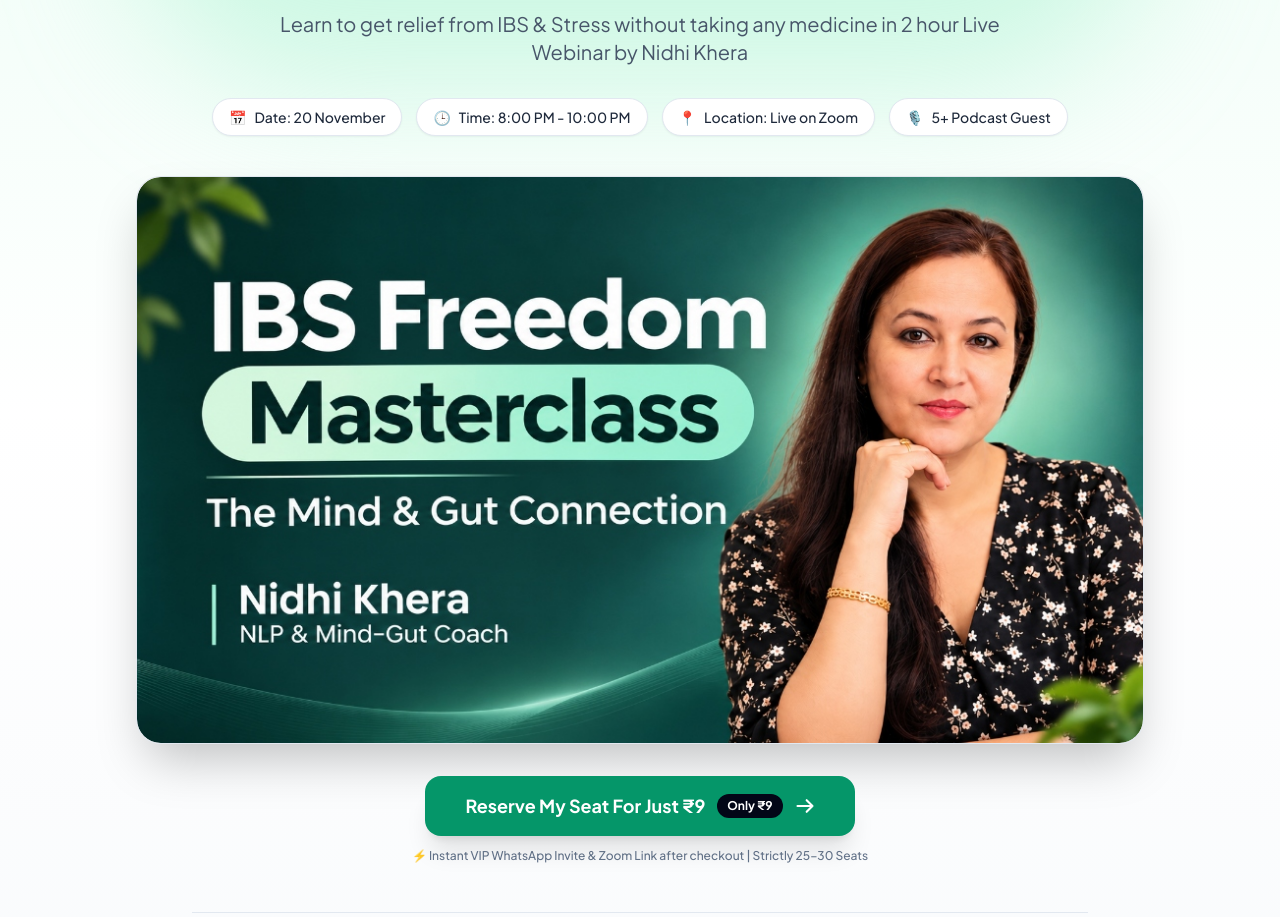
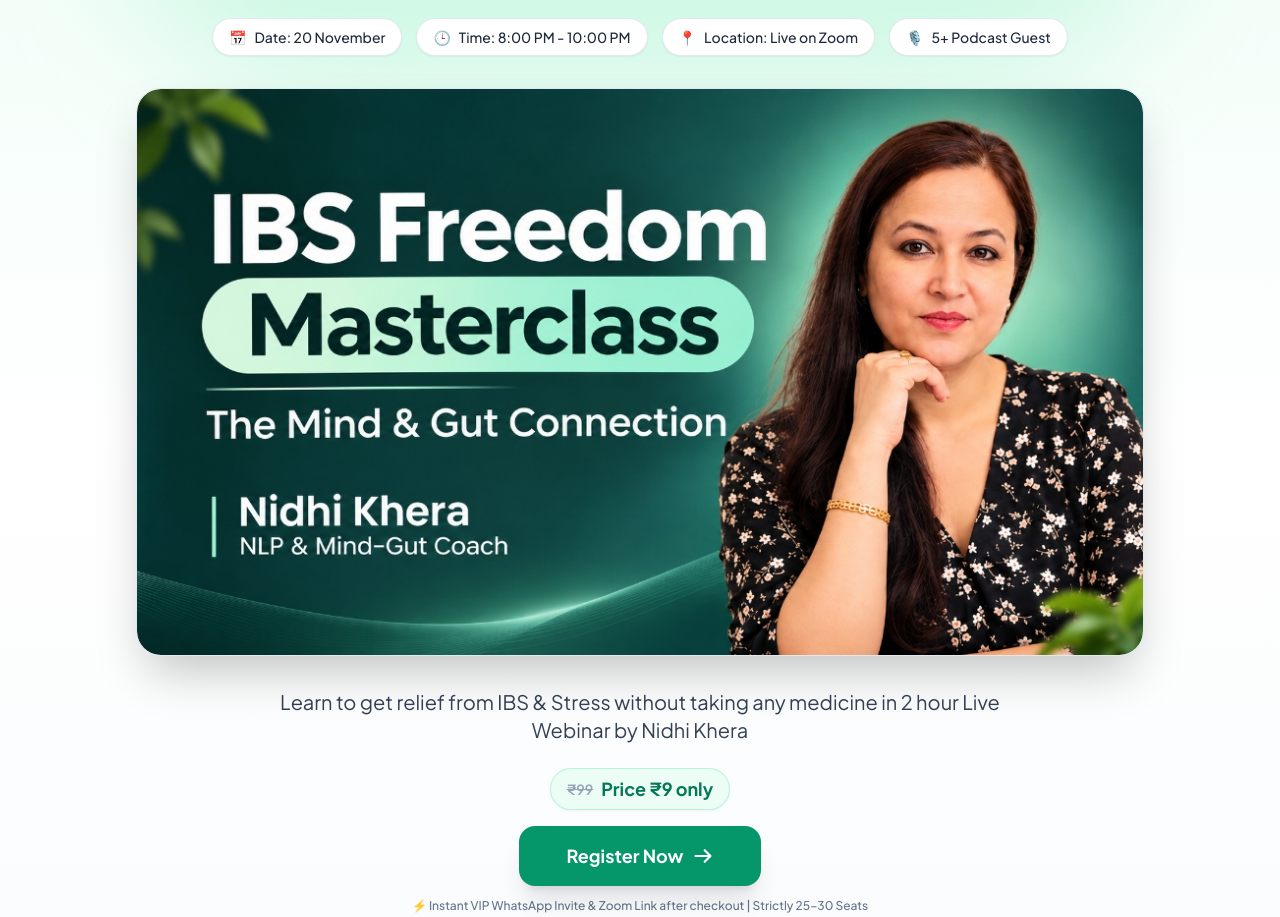
Before and after one commit to sagarburman1920/nidhikhera, a plain HTML site: page index.html in a window 1280 px wide. Shown: the part 375-1292 px from the top of the page. Drawn offline with nearby package versions, Linux system fonts and the light colour scheme.

Commit message:
Move subheading below banner, add price off showcase, set CTA button to Register Now

```diff
--- a/index.html
+++ b/index.html
@@ -118,13 +118,8 @@
         Connection Masterclass
       </h1>
 
-      <!-- Subheading -->
-      <p class="text-base sm:text-lg md:text-xl text-slate-600 max-w-3xl mx-auto mt-5 leading-relaxed font-normal">
-        Learn to get relief from IBS & Stress without taking any medicine in 2 hour Live Webinar by Nidhi Khera
-      </p>
-
       <!-- Capsule Section -->
-      <div class="flex flex-wrap items-center justify-center gap-2.5 sm:gap-3.5 max-w-4xl mx-auto mt-8">
+      <div class="flex flex-wrap items-center justify-center gap-2.5 sm:gap-3.5 max-w-4xl mx-auto mt-7">
         <div class="inline-flex items-center gap-2 px-4 py-2 rounded-full border border-slate-200 bg-white text-slate-800 text-xs sm:text-sm font-medium shadow-sm hover:border-gut-400 transition">
           <span>📅</span> <span>Date: 20 November</span>
         </div>
@@ -140,7 +135,7 @@
       </div>
 
       <!-- Masterclass Hero Banner Image -->
-      <div class="mt-10 max-w-5xl mx-auto px-2">
+      <div class="mt-8 max-w-5xl mx-auto px-2">
         <div class="relative rounded-3xl overflow-hidden border border-slate-200 shadow-2xl bg-white group">
           <img
             src="/images/masterclass-banner.jpg"
@@ -150,13 +145,25 @@
         </div>
       </div>
 
-      <!-- Registration CTA Button below banner -->
-      <div class="mt-8 text-center">
-        <a href="https://rzp.io/rzp/x4uSYYKk" target="_blank" class="inline-flex items-center justify-center gap-3 px-8 sm:px-10 py-4 bg-emerald-600 hover:bg-emerald-700 text-white font-extrabold text-base sm:text-lg rounded-2xl shadow-xl hover:shadow-2xl transition-all transform hover:-translate-y-0.5">
-          <span>Reserve My Seat For Just ₹9</span>
-          <span class="text-xs bg-slate-950 text-white px-2.5 py-1 rounded-full font-bold">Only ₹9</span>
-          <svg class="w-5 h-5" fill="none" stroke="currentColor" viewBox="0 0 24 24"><path stroke-linecap="round" stroke-linejoin="round" stroke-width="2.5" d="M14 5l7 7m0 0l-7 7m7-7H3"/></svg>
-        </a>
+      <!-- Subheading (Below Banner) -->
+      <p class="text-base sm:text-lg md:text-xl text-slate-700 max-w-3xl mx-auto mt-8 leading-relaxed font-normal">
+        Learn to get relief from IBS & Stress without taking any medicine in 2 hour Live Webinar by Nidhi Khera
+      </p>
+
+      <!-- Price Showcase & Registration CTA Button -->
+      <div class="mt-6 text-center">
+        <!-- Price Off Showcase -->
+        <div class="inline-flex items-center justify-center gap-2 bg-emerald-50 border border-emerald-200/80 px-4 py-1.5 rounded-full shadow-sm mb-4">
+          <span class="line-through text-slate-400 font-semibold text-sm">₹99</span>
+          <span class="text-emerald-700 font-extrabold text-base sm:text-lg">Price ₹9 only</span>
+        </div>
+
+        <div>
+          <a href="https://rzp.io/rzp/x4uSYYKk" target="_blank" class="inline-flex items-center justify-center gap-2.5 px-8 sm:px-12 py-4 bg-emerald-600 hover:bg-emerald-700 text-white font-extrabold text-base sm:text-lg rounded-2xl shadow-xl hover:shadow-2xl transition-all transform hover:-translate-y-0.5">
+            <span>Register Now</span>
+            <svg class="w-5 h-5" fill="none" stroke="currentColor" viewBox="0 0 24 24"><path stroke-linecap="round" stroke-linejoin="round" stroke-width="2.5" d="M14 5l7 7m0 0l-7 7m7-7H3"/></svg>
+          </a>
+        </div>
         <p class="text-xs text-slate-500 mt-3 font-medium">⚡ Instant VIP WhatsApp Invite & Zoom Link after checkout | Strictly 25–30 Seats</p>
       </div>
 
```
